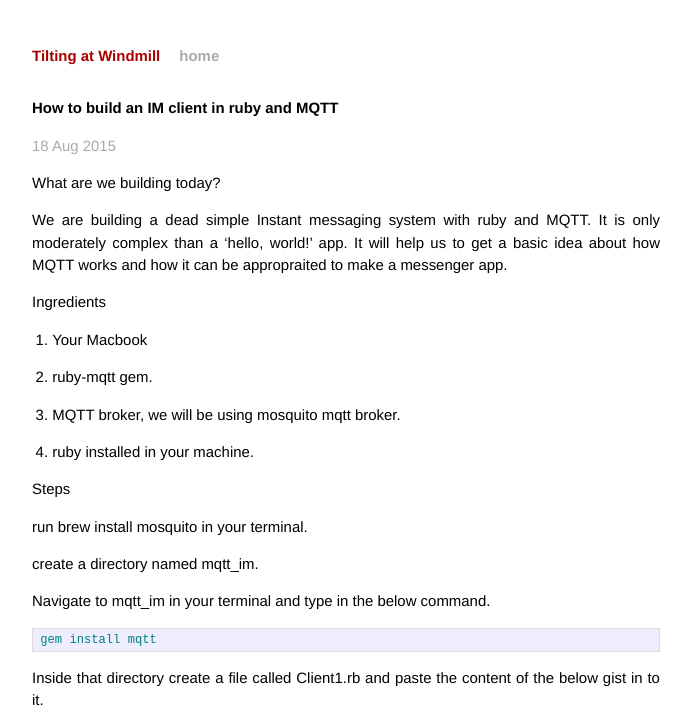
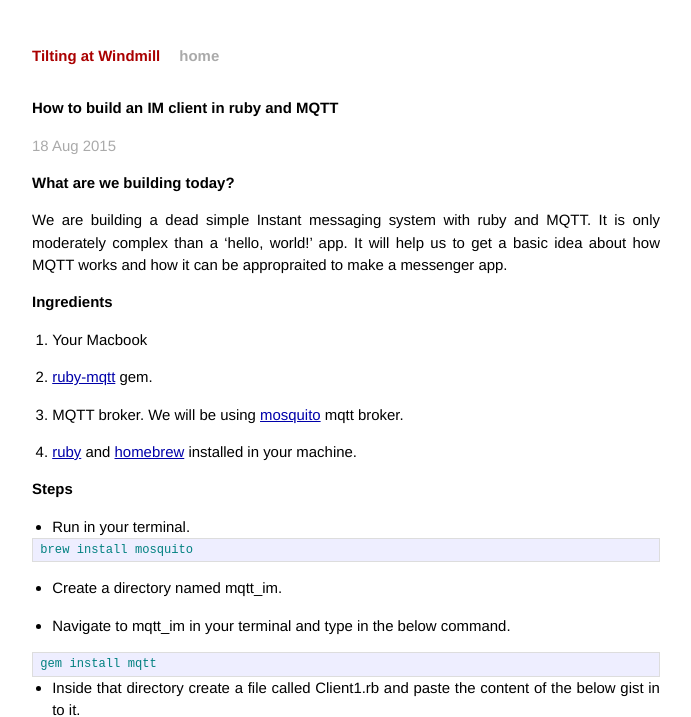
Before and after one commit to dhaneshnm/dhaneshnm.github.io, a Jekyll site: the page built from _posts/2015-08-18-mqtt_im_in_ruby.markdown, in a window 1280 px wide, cut to the strip 0-717 px from the top of the page. Shown: the whole strip, without its empty margins (294-985 px from the left). Built offline with Jekyll 4.4.1, drawn with Linux system fonts in a browser that asks for light colours; Markdown is read by kramdown in place of the engine named in the settings.

Commit message:
style changes

```diff
--- a/_posts/2015-08-18-mqtt_im_in_ruby.markdown
+++ b/_posts/2015-08-18-mqtt_im_in_ruby.markdown
@@ -5,52 +5,55 @@ date:   2015-08-18 17:50:54
 categories: ruby
 ---
 
-What are we building today?
+**What are we building today?**
 
 
 We are building a dead simple Instant messaging system with ruby and MQTT. It is only moderately complex than a 'hello, world!' app. It will help us to get a basic idea about how MQTT works and how it can be appropraited to make a messenger app.
 
-Ingredients
+**Ingredients**
 
 1. Your Macbook
 
-2. ruby-mqtt gem.
+2. [ruby-mqtt](https://github.com/njh/ruby-mqtt) gem.
 
-3. MQTT broker, we will be using mosquito mqtt broker.
+3. MQTT broker. We will be using [mosquito](http://mosquitto.org/) mqtt broker.
 
-4. ruby installed in your machine.
+4. [ruby](https://www.ruby-lang.org/en/) and [homebrew](http://brew.sh/) installed in your machine.
 
-Steps
+**Steps**
 
-run brew install mosquito in your terminal.
+*	Run  in your terminal.
+{% highlight lisp %}
+brew install mosquito
+{% endhighlight %}
 
-create a directory named mqtt_im.
+*	Create a directory named mqtt_im.
 
-Navigate to mqtt_im in your terminal and type in the below command.
+*	Navigate to mqtt_im in your terminal and type in the below command.
 
 {% highlight lisp %}
 gem install mqtt
 {% endhighlight %}
 
-Inside that directory create a file called Client1.rb and paste the content of the below gist in to it.
+*	Inside that directory create a file called Client1.rb and paste the content of the below gist in to it.
 
 <script src="https://gist.github.com/dhaneshnm/9beadb285b38dbc8d18c.js"></script>
 
-Inside the same directory create a file called Client1.rb and paste the content of the below gist in to it. Now change 'Client' in to 'Client2' and vice versa in that script. So that it publishes to the topic Client2 and subscribes from Client1.
+*	Inside the same directory create a file called Client1.rb and paste the content of the below gist in to it. Now change 'Client' in to 'Client2' and vice versa in that script. So that it publishes to the topic Client2 and subscribes from Client1.
 
-In fresh terminal window run the below command,
+*	In fresh terminal window run the below command,
 
 {% highlight lisp %}
 /usr/local/sbin/mosquitto -c /usr/local/etc/mosquitto/mosquitto.conf
 {% endhighlight %}
 
-Open another fresh terminal window and type in,
+*	Open another fresh terminal window and type in,
 
 {% highlight lisp %}
  ruby Client1.rb
 {% endhighlight %}
 
-Open yet another fresh terminal and window type in,
+*	Open yet another fresh terminal and window type in,
 
 {% highlight lisp %}
 ruby Client2.rb
```
